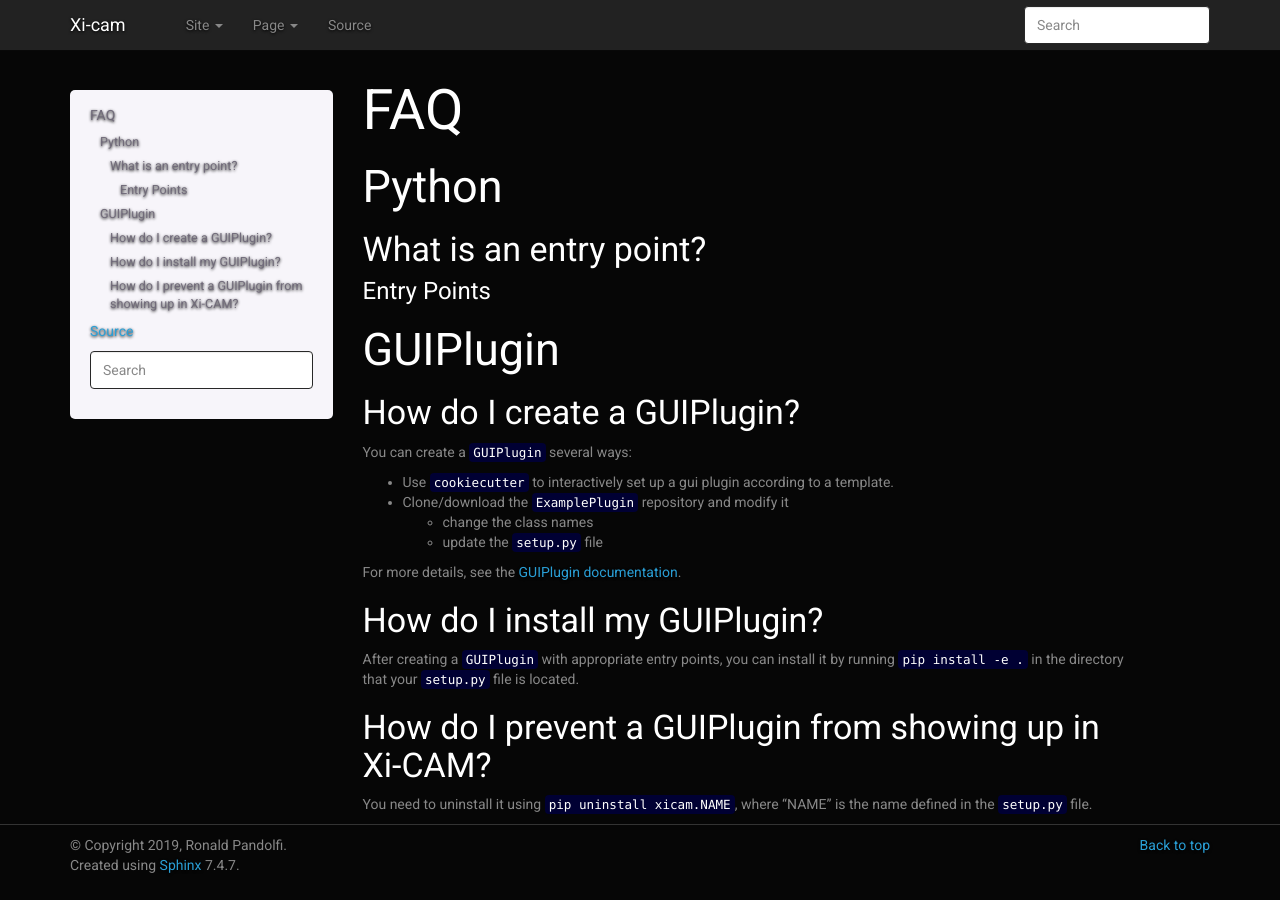
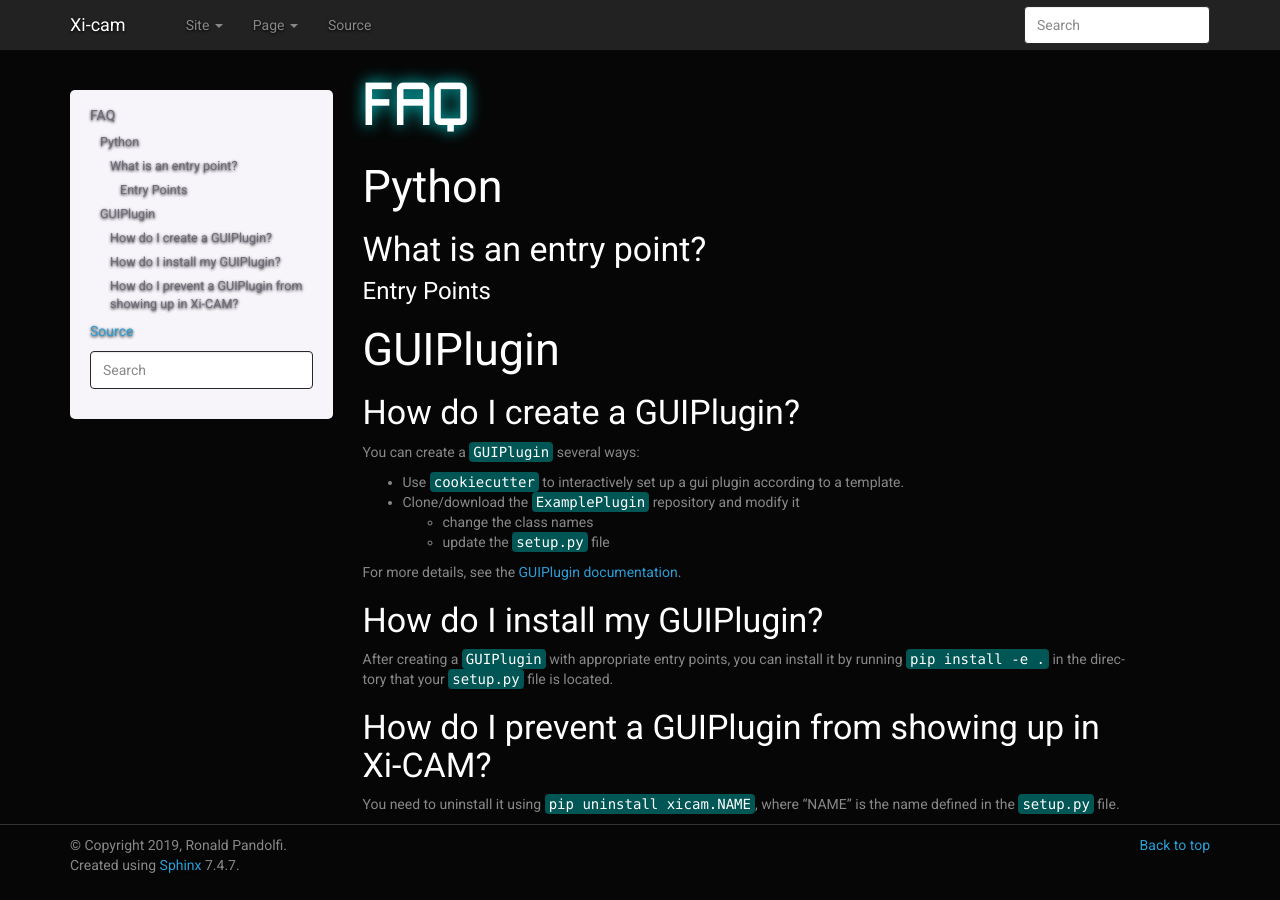
Before and after one commit to Xi-CAM/Xi-cam, a Sphinx documentation site: the page built from docs/source/faq.md, in a window 1280 px wide. Built offline with Sphinx 7.4.7, drawn with Linux system fonts in a browser that asks for light colours.

Commit message:
Add font and styling to docs

```diff
--- a/docs/source/_static/my-styles.css
+++ b/docs/source/_static/my-styles.css
@@ -13,9 +13,27 @@
     color: #0dd;
 }*/
 
+@font-face {
+    font-family: "Zero Threes";
+    src: url("zerothre.ttf");
+}
+
+h1 {
+    text-shadow: 0 0 15px #0dd;
+    font-family: "Zero Threes", "Droid Serif", "DejaVu Serif", "STIX", serif;
+}
+
 .highlight pre, code, .highlight-default {
     background-color: #003;
     color: white;
+}
+
+code {
+    font-size: 100%;
+}
+
+code.literal {
+    background-color: #055;
 }
 
 a {
@@ -24,7 +42,7 @@
 }
 
 a:hover {
-    text-shadow: 0 0 8px #0dd;
+    text-shadow: 0 0 15px #0dd;
 }
 
 .reference:hover {
```
Also changed, not shown: docs/source/_static/zerothre.ttf (added).
